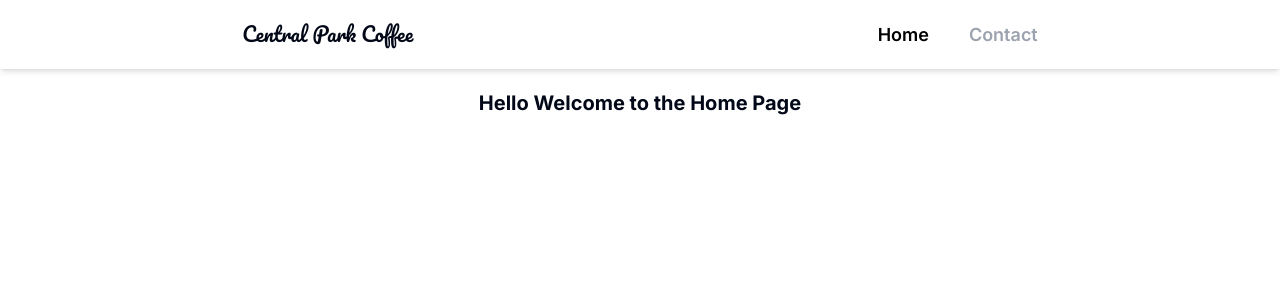
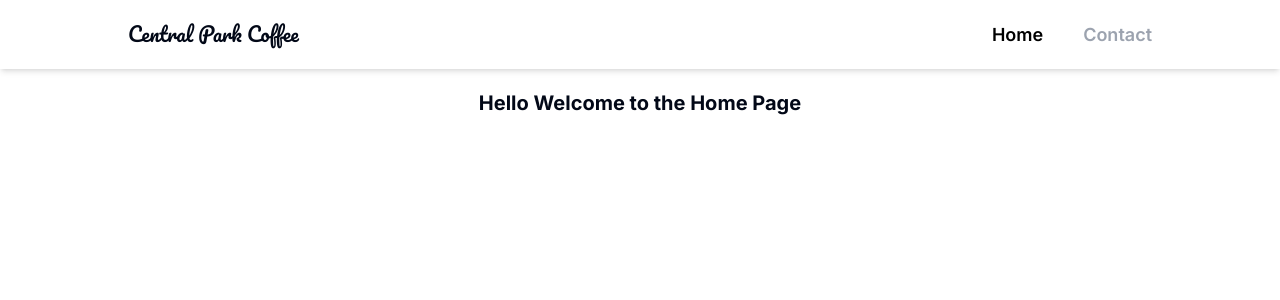
Before and after one commit to primado/contact-page, a Next.js app: page / in a window 1280 px wide. Shown: the top 300 px of the page. Built offline with nearby package versions, Linux system fonts and the light colour scheme.

Commit message:
fix: aligned navbar content to form

```diff
--- a/components/navbar.tsx
+++ b/components/navbar.tsx
@@ -11,7 +11,7 @@ export default function Navbar() {
     const pathname = usePathname()
     return (
         <>
-            <nav className="bg-white shadow-md w-full flex flex-row justify-around items-center  gap-x-5 px-5 py-5">
+            <nav className="bg-white shadow-md w-full flex flex-row justify-between items-center  gap-x-5 px-[10%] py-5">
                 <div className="">
                     <p className="text-xl font-bold ">
                         <span className={pacifico.className}>
```
